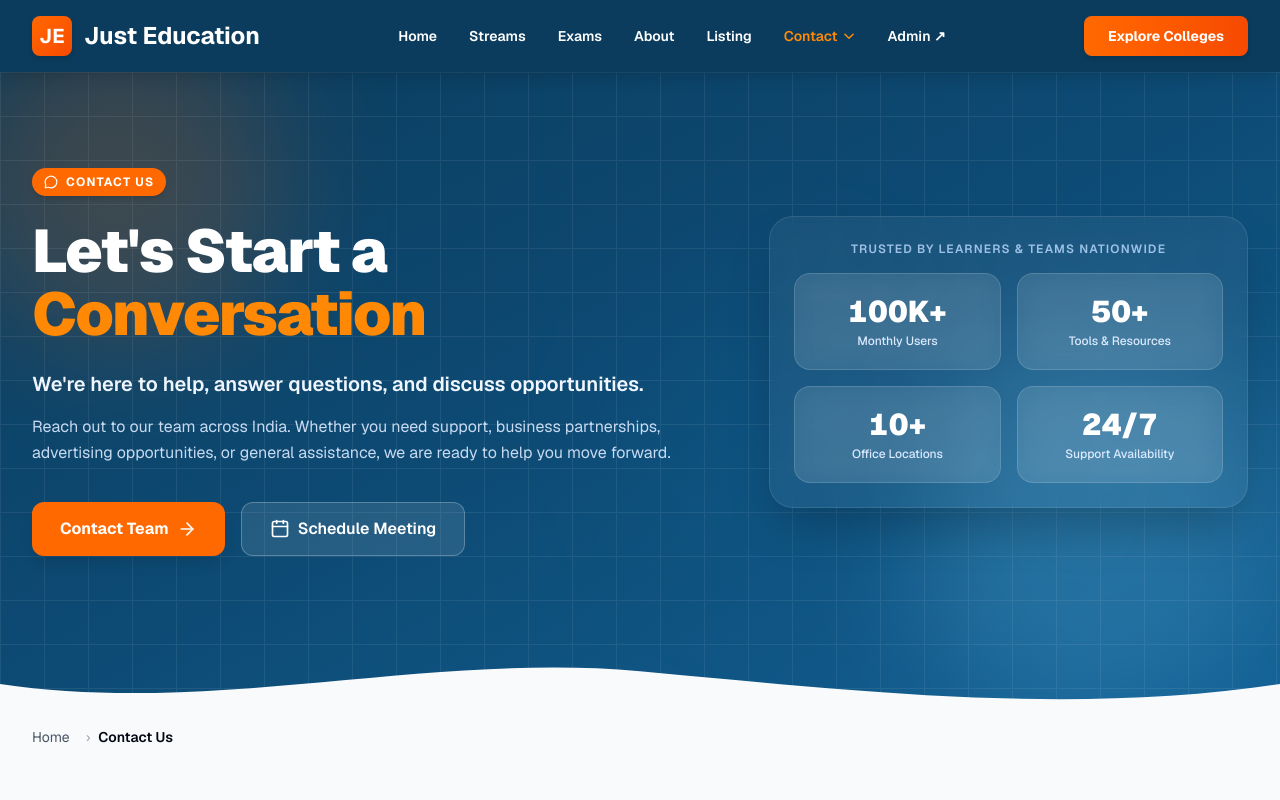
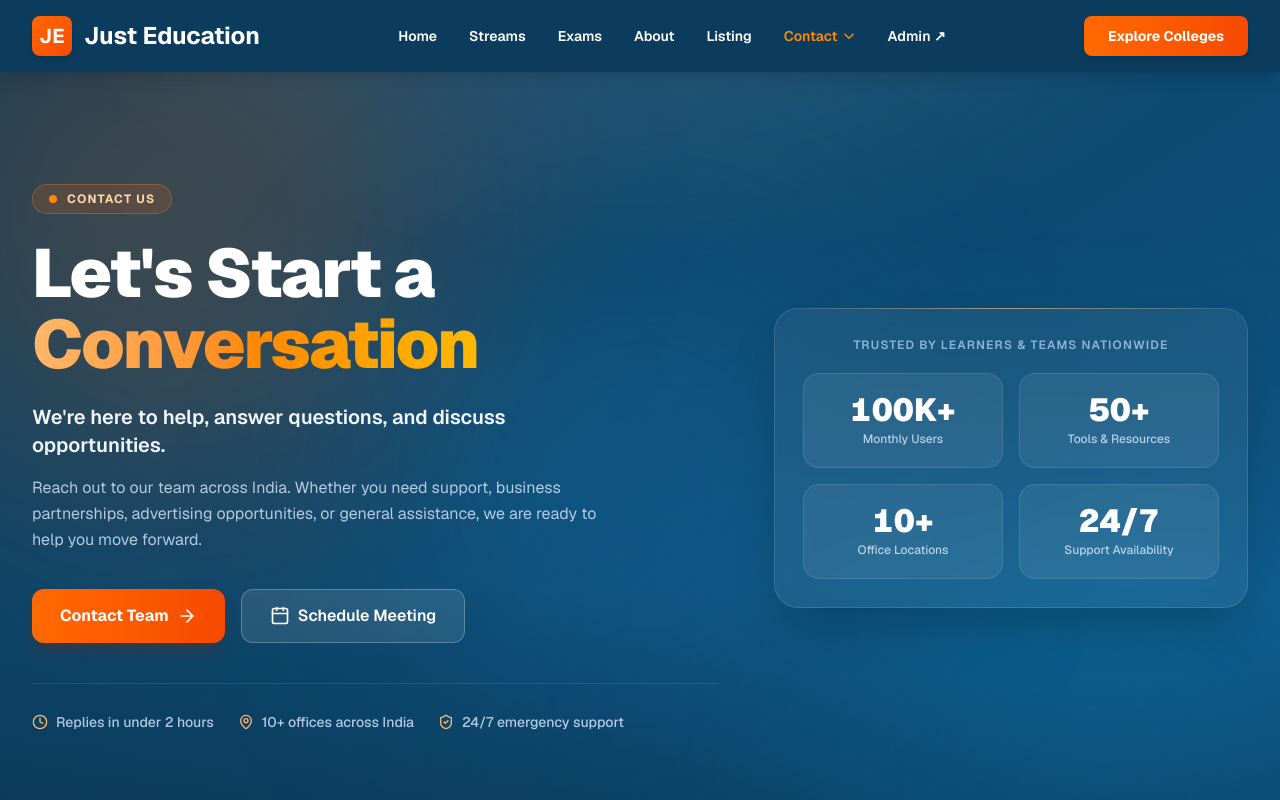
Before and after one commit to codewithprince01/just-education-theme, a Next.js app: page /contact in a window 1280 px wide. Shown: the top 800 px of the page. Built offline with nearby package versions, Linux system fonts and the light colour scheme; no server answers.

Commit message:
feat: add ContactHero section with animated counters and trust signals

```diff
--- a/src/components/contact/ContactHero.tsx
+++ b/src/components/contact/ContactHero.tsx
@@ -1,22 +1,28 @@
 "use client";
 
-import { ArrowRight, Calendar, MessageCircle } from 'lucide-react';
+import { ArrowRight, Calendar, MessageCircle, Clock, MapPin, ShieldCheck } from 'lucide-react';
 import { heroContent, heroStats, type HeroStat } from '@/data/contactConfig';
 import { useCountUp } from './useCountUp';
+
+const trustSignals = [
+    { icon: Clock, label: 'Replies in under 2 hours' },
+    { icon: MapPin, label: '10+ offices across India' },
+    { icon: ShieldCheck, label: '24/7 emergency support' },
+];
 
 function StatCounter({ stat, index }: { stat: HeroStat; index: number }) {
     const { ref, value } = useCountUp(stat.value, 1400 + index * 150);
     return (
         <div
             ref={ref}
-            className="rounded-2xl bg-white/10 backdrop-blur-md border border-white/15 p-4 sm:p-5 text-center transition-all duration-300 hover:bg-white/15 hover:-translate-y-1"
+            className="group rounded-2xl border border-white/10 bg-white/[0.07] p-4 text-center transition-all duration-300 hover:-translate-y-1 hover:border-white/20 hover:bg-white/[0.12] sm:p-5"
         >
-            <div className="text-2xl sm:text-3xl font-black text-white tabular-nums">
+            <div className="text-2xl font-black tabular-nums leading-none text-white sm:text-[2rem]">
                 {stat.prefix}
                 {value}
                 {stat.suffix}
             </div>
-            <div className="mt-1 text-[11px] sm:text-xs font-medium text-blue-100 leading-tight">
+            <div className="mt-1.5 text-[11px] font-medium leading-tight text-blue-100/80 sm:text-xs">
                 {stat.label}
             </div>
         </div>
@@ -29,69 +35,94 @@ export default function ContactHero() {
     const [before, after] = title.split(highlight);
 
     return (
-        <section className="relative overflow-hidden bg-gradient-to-br from-[#0B3C5D] via-[#0D4B75] to-[#126094] text-white">
-            {/* Decorative blurred blobs (matches home hero) */}
-            <div className="absolute inset-0 opacity-20 pointer-events-none" aria-hidden="true">
-                <div className="absolute -top-12 -left-10 w-80 h-80 rounded-full bg-orange-500 blur-3xl" />
-                <div className="absolute bottom-0 right-0 w-96 h-96 rounded-full bg-sky-300 blur-3xl" />
-                <div className="absolute top-1/3 left-1/2 w-72 h-72 rounded-full bg-[#126094] blur-3xl" />
+        <section className="relative overflow-hidden bg-[#0B3C5D] text-white">
+            {/* ---- Background: smooth gradient + soft glows (no grid pattern) ---- */}
+            <div
+                aria-hidden="true"
+                className="absolute inset-0 bg-gradient-to-br from-[#0B3C5D] via-[#0D4A72] to-[#11598C]"
+            />
+            <div aria-hidden="true" className="pointer-events-none absolute inset-0">
+                <div className="absolute -left-24 -top-32 h-[34rem] w-[34rem] rounded-full bg-orange-500/20 blur-[120px]" />
+                <div className="absolute -bottom-40 -right-24 h-[36rem] w-[36rem] rounded-full bg-sky-400/20 blur-[130px]" />
+                <div className="absolute left-1/2 top-1/2 h-[28rem] w-[28rem] -translate-x-1/2 -translate-y-1/2 rounded-full bg-[#1E7FC0]/25 blur-[120px]" />
             </div>
-            {/* Subtle grid overlay */}
+            {/* top spotlight + gentle depth toward the page body */}
             <div
-                className="absolute inset-0 opacity-[0.07] pointer-events-none"
                 aria-hidden="true"
+                className="pointer-events-none absolute inset-0"
                 style={{
-                    backgroundImage:
-                        'linear-gradient(to right, #fff 1px, transparent 1px), linear-gradient(to bottom, #fff 1px, transparent 1px)',
-                    backgroundSize: '44px 44px',
+                    background:
+                        'radial-gradient(75% 55% at 50% -10%, rgba(255,255,255,0.12), transparent 60%), linear-gradient(to bottom, transparent 62%, rgba(8,38,60,0.55))',
                 }}
             />
 
-            <div className="container mx-auto px-4 sm:px-6 lg:px-8 max-w-7xl relative z-10 py-16 md:py-24">
-                <div className="grid grid-cols-1 lg:grid-cols-12 gap-10 lg:gap-12 items-center">
+            <div className="container relative z-10 mx-auto max-w-7xl px-4 py-20 sm:px-6 md:py-28 lg:px-8">
+                <div className="grid grid-cols-1 items-center gap-12 lg:grid-cols-12 lg:gap-14">
                     {/* Left: copy + CTAs */}
-                    <div className="lg:col-span-7 je-animate-fade-up">
-                        <span className="inline-flex items-center gap-2 bg-orange-500 text-white text-xs font-bold uppercase tracking-widest px-3 py-1.5 rounded-full shadow-md">
-                            <MessageCircle className="w-3.5 h-3.5" />
+                    <div className="je-animate-fade-up lg:col-span-7">
+                        <span className="inline-flex items-center gap-2.5 rounded-full border border-orange-400/30 bg-orange-500/15 px-4 py-1.5 text-xs font-bold uppercase tracking-widest text-orange-200 backdrop-blur-sm">
+                            <span className="relative flex h-2 w-2">
+                                <span className="absolute inline-flex h-full w-full animate-ping rounded-full bg-orange-400 opacity-75" />
+                                <span className="relative inline-flex h-2 w-2 rounded-full bg-orange-400" />
+                            </span>
                             {badge}
                         </span>
 
-                        <h1 className="text-4xl sm:text-5xl lg:text-6xl font-black mt-6 leading-[1.05] tracking-tight">
+                        <h1 className="mt-6 text-4xl font-black leading-[1.04] tracking-tight sm:text-5xl lg:text-6xl xl:text-[4.25rem]">
                             {before}
-                            <span className="text-orange-400">{highlight}</span>
+                            <span className="bg-gradient-to-r from-orange-300 via-orange-400 to-amber-400 bg-clip-text text-transparent">
+                                {highlight}
+                            </span>
                             {after}
                         </h1>
 
-                        <p className="mt-6 text-lg sm:text-xl font-semibold text-blue-50 max-w-2xl">
+                        <p className="mt-6 max-w-xl text-lg font-semibold text-blue-50 sm:text-xl">
                             {subtitle}
                         </p>
-                        <p className="mt-4 text-base text-blue-100/90 leading-relaxed max-w-2xl">
+                        <p className="mt-4 max-w-xl text-base leading-relaxed text-blue-100/80">
                             {description}
                         </p>
 
                         <div className="mt-9 flex flex-wrap gap-4">
                             <a
                                 href={primaryCta.href}
-                                className="group px-7 py-3.5 bg-orange-500 hover:bg-orange-600 text-white font-bold rounded-xl shadow-lg hover:shadow-xl transition-all duration-300 flex items-center gap-2 transform hover:-translate-y-0.5"
+                                className="group inline-flex items-center gap-2 rounded-xl bg-gradient-to-r from-orange-500 to-orange-600 px-7 py-3.5 font-bold text-white shadow-lg shadow-orange-900/30 transition-all duration-300 hover:-translate-y-0.5 hover:shadow-xl hover:shadow-orange-900/40"
                             >
                                 {primaryCta.label}
-                                <ArrowRight className="w-5 h-5 transition-transform duration-300 group-hover:translate-x-1" />
+                                <ArrowRight className="h-5 w-5 transition-transform duration-300 group-hover:translate-x-1" />
                             </a>
                             <a
                                 href={secondaryCta.href}
-                                className="px-7 py-3.5 bg-white/10 hover:bg-white/20 text-white font-semibold rounded-xl border border-white/25 hover:border-white/40 backdrop-blur-sm transition-all duration-300 flex items-center gap-2"
+                                className="inline-flex items-center gap-2 rounded-xl border border-white/25 bg-white/10 px-7 py-3.5 font-semibold text-white backdrop-blur-sm transition-all duration-300 hover:border-white/40 hover:bg-white/15"
                             >
-                                <Calendar className="w-5 h-5" />
+                                <Calendar className="h-5 w-5" />
                                 {secondaryCta.label}
                             </a>
+                        </div>
+
+                        {/* Trust signals */}
+                        <div className="mt-10 flex flex-wrap items-center gap-x-6 gap-y-3 border-t border-white/10 pt-7">
+                            {trustSignals.map(({ icon: Icon, label }) => (
+                                <div
+                                    key={label}
+                                    className="flex items-center gap-2 text-sm font-medium text-blue-100/80"
+                                >
+                                    <Icon className="h-4 w-4 flex-shrink-0 text-orange-300" />
+                                    {label}
+                                </div>
+                            ))}
                         </div>
                     </div>
 
                     {/* Right: animated trust stats */}
                     <div className="lg:col-span-5">
-                        <div className="rounded-3xl bg-white/5 border border-white/10 p-5 sm:p-6 shadow-2xl backdrop-blur-sm">
-                            <p className="text-xs font-semibold uppercase tracking-widest text-blue-200/80 mb-4 text-center">
-                                Trusted by learners & teams nationwide
+                        <div className="relative rounded-3xl border border-white/12 bg-white/[0.06] p-6 shadow-2xl backdrop-blur-md sm:p-7">
+                            <div
+                                aria-hidden="true"
+                                className="absolute inset-x-8 -top-px h-px bg-gradient-to-r from-transparent via-orange-300/60 to-transparent"
+                            />
+                            <p className="mb-5 text-center text-xs font-semibold uppercase tracking-widest text-blue-200/70">
+                                Trusted by learners &amp; teams nationwide
                             </p>
                             <div className="grid grid-cols-2 gap-3 sm:gap-4">
                                 {heroStats.map((stat, i) => (
@@ -103,11 +134,11 @@ export default function ContactHero() {
                 </div>
             </div>
 
-            {/* Bottom wave divider into the gray-50 page body */}
+            {/* Smooth fade into the gray-50 page body */}
             <div className="relative z-10 -mb-px" aria-hidden="true">
-                <svg viewBox="0 0 1440 80" className="w-full h-[40px] sm:h-[64px]" preserveAspectRatio="none">
+                <svg viewBox="0 0 1440 80" className="h-[40px] w-full sm:h-[60px]" preserveAspectRatio="none">
                     <path
-                        d="M0,40 C240,80 480,0 720,24 C960,48 1200,80 1440,40 L1440,80 L0,80 Z"
+                        d="M0,48 C360,86 1080,10 1440,44 L1440,80 L0,80 Z"
                         fill="#f9fafb"
                     />
                 </svg>
```
